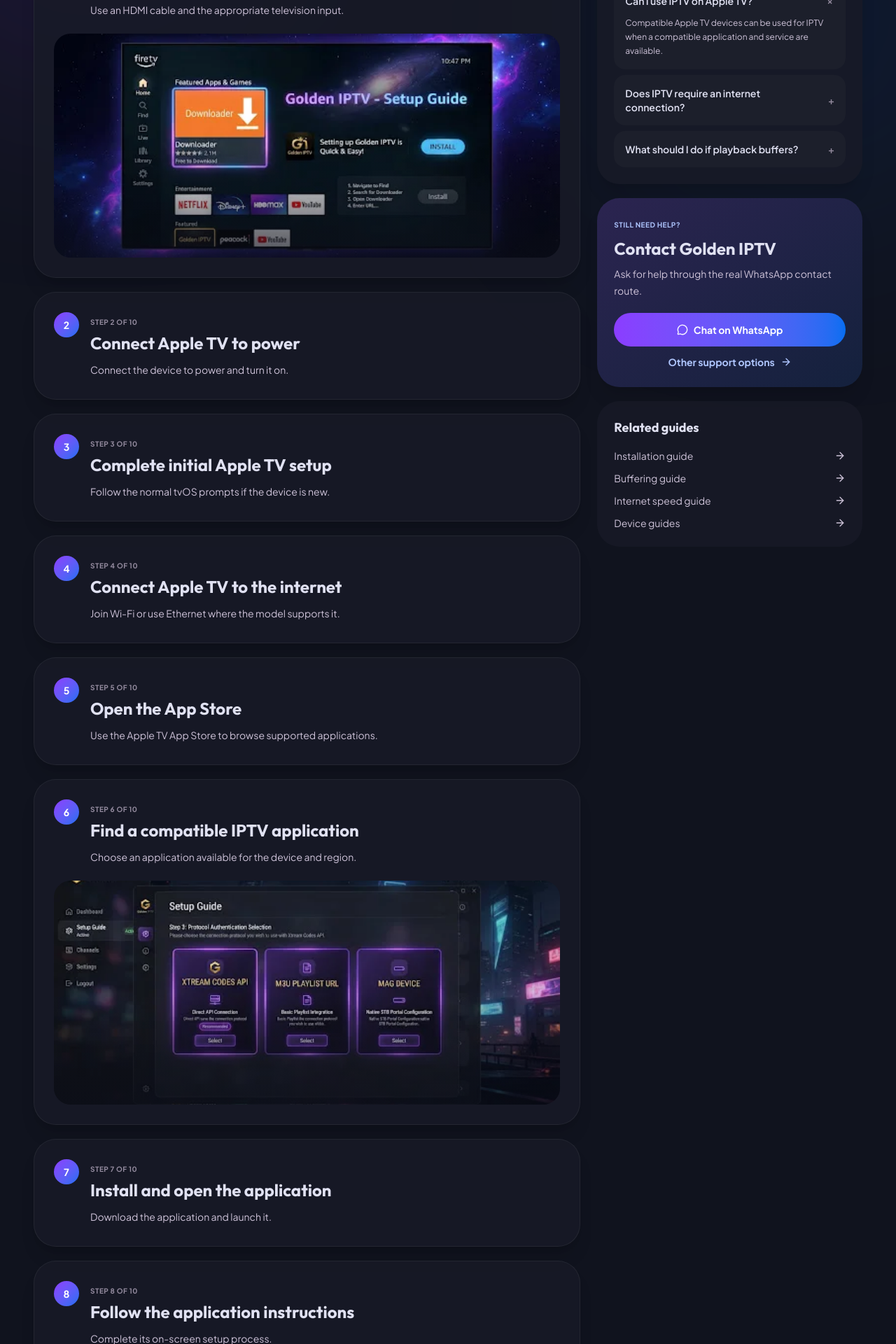
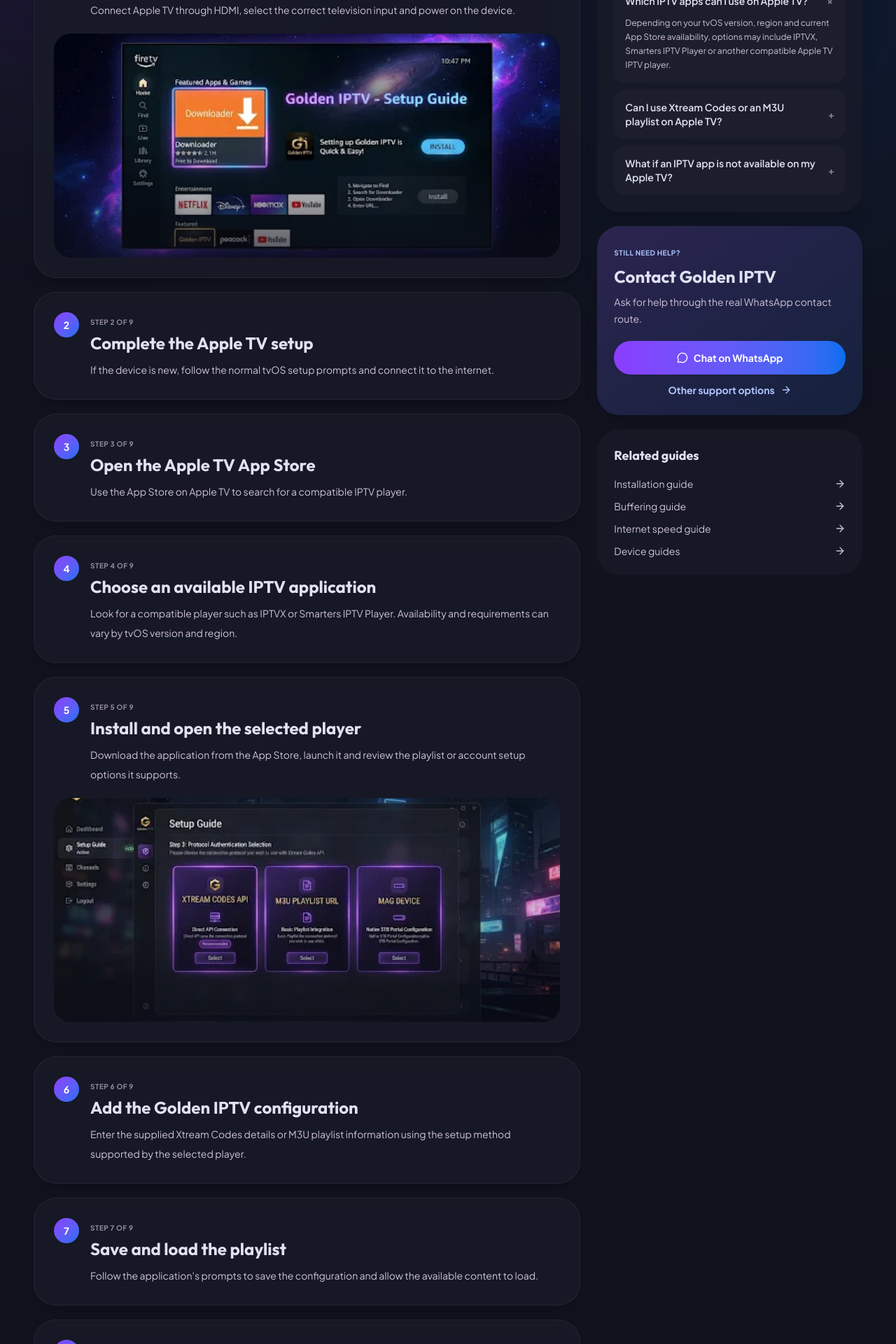
Before and after one commit to agentdesk3/goldentv, a Next.js app: page /devices/apple-tv in a window 1280 px wide. Shown: the part 500-2420 px from the top of the page at 70% size. Built offline with nearby package versions, Linux system fonts and the light colour scheme.

Commit message:
feat: expand device-specific IPTV setup guides

```diff
--- a/app/components/device-guide.tsx
+++ b/app/components/device-guide.tsx
@@ -23,24 +23,87 @@
     category: "Samsung Smart TV",
     title: "IPTV on Samsung Smart TV",
     summary:
-      "Set up Golden IPTV on a compatible Samsung Smart TV using an application available for the television model and operating system.",
+      "Set up Golden IPTV on a compatible Samsung Smart TV using an IPTV application available for your specific television model and region.",
     highlights: [
-      { title: "Compatible Samsung Smart TV", description: "Application availability depends on the model and operating system, such as Tizen." },
-      { title: "Active internet connection", description: "Connect the television through reliable Wi-Fi or Ethernet where available." },
-      { title: "Subscription or trial", description: "Use the setup information supplied with an active Golden IPTV subscription or trial." },
-      { title: "Compatible application", description: "Install an application supported by the specific Samsung television." },
+      {
+        title: "Choose an available Samsung app",
+        description:
+          "Depending on your TV and app-store availability, options may include IBO Player, SmartOne IPTV, Flix IPTV, IPTV Smarters or SamiPlayer.",
+      },
+      {
+        title: "Use the setup method supported by the app",
+        description:
+          "Golden IPTV can provide the appropriate Xtream Codes details, M3U URL or MAC/Device Key setup information depending on the application.",
+      },
+      {
+        title: "Keep your setup details ready",
+        description:
+          "Have the Golden IPTV trial or subscription information available before starting configuration.",
+      },
+      {
+        title: "Ask for setup help when needed",
+        description:
+          "Golden IPTV support can help you choose a suitable available application and guide you through its setup.",
+      },
     ],
     steps: [
-      { title: "Connect the television to the internet", detail: "Open the Samsung network settings and connect through Wi-Fi or Ethernet." },
-      { title: "Open the application store", detail: "Use the television's application or store interface." },
-      { title: "Install a compatible IPTV application", detail: "Choose an application that is available for the specific Samsung TV model." },
-      { title: "Open the application", detail: "Launch it from the television's application list." },
-      { title: "Enter the supplied setup information", detail: "Type the credentials or configuration details exactly as supplied." },
-      { title: "Complete the on-screen setup", detail: "Follow the application's instructions and save the configuration." },
-      { title: "Test playback", detail: "Play a channel or video to confirm the setup and connection are working." },
+      {
+        title: "Connect the Samsung TV to the internet",
+        detail:
+          "Open the television network settings and connect through reliable Wi-Fi or Ethernet where available.",
+      },
+      {
+        title: "Open the Samsung application store",
+        detail:
+          "Use the Apps section on the television and search for a compatible IPTV player.",
+      },
+      {
+        title: "Choose an available IPTV application",
+        detail:
+          "Look for IBO Player, SmartOne IPTV, Flix IPTV, IPTV Smarters or SamiPlayer. Availability can vary by Samsung model and region.",
+      },
+      {
+        title: "Use another compatible app if necessary",
+        detail:
+          "If your preferred player is not offered on your television, choose another compatible IPTV application available in the Samsung app store.",
+      },
+      {
+        title: "Open the selected application",
+        detail:
+          "Launch the installed player and identify which setup method it supports.",
+      },
+      {
+        title: "Add the Golden IPTV configuration",
+        detail:
+          "Enter the supplied Xtream Codes details, M3U URL, or use the application's MAC/Device Key portal method, depending on the selected player.",
+      },
+      {
+        title: "Save and load the playlist",
+        detail:
+          "Follow the application's prompts to save the configuration and allow the available content to load.",
+      },
+      {
+        title: "Test playback",
+        detail:
+          "Open a channel or on-demand item to confirm that the application, configuration and internet connection are working.",
+      },
     ],
     faqs: [
-      { question: "Can I use IPTV on Samsung Smart TV?", answer: "Many Samsung Smart TV models can support IPTV through a compatible application, depending on the model and operating system." },
+      {
+        question: "Which IPTV apps can I use on Samsung Smart TV?",
+        answer:
+          "Depending on the Samsung model, region and current app-store availability, options may include IBO Player, SmartOne IPTV, Flix IPTV, IPTV Smarters or SamiPlayer.",
+      },
+      {
+        question: "What if my preferred IPTV app is not available?",
+        answer:
+          "App availability can differ between Samsung televisions and regions. Golden IPTV support can help you choose another compatible application available on your TV.",
+      },
+      {
+        question: "Which setup details will I receive?",
+        answer:
+          "The setup method depends on the application. Golden IPTV can provide Xtream Codes details, an M3U URL, or the information needed for a MAC/Device Key portal setup where applicable.",
+      },
       sharedFaq.connection,
       sharedFaq.buffering,
       sharedFaq.app,
@@ -50,26 +113,92 @@
     category: "LG Smart TV",
     title: "IPTV on LG Smart TV",
     summary:
-      "Set up Golden IPTV on a compatible LG Smart TV using an application available for that webOS model.",
+      "Set up Golden IPTV on a compatible LG Smart TV using an IPTV application available for your specific webOS model and region.",
     highlights: [
-      { title: "Compatible LG Smart TV", description: "Many recent LG televisions running webOS can support compatible IPTV applications." },
-      { title: "Reliable connection", description: "Use stable Wi-Fi or wired Ethernet where available." },
-      { title: "Compatible application", description: "Choose an application offered for the specific television and region." },
-      { title: "Subscription or trial", description: "Keep the supplied Golden IPTV setup information available." },
+      {
+        title: "Choose an available LG app",
+        description:
+          "Depending on your television and app-store availability, options may include IBO Player, SmartOne IPTV, Flix IPTV, IPTV Smarters, SS IPTV or Smart IPTV.",
+      },
+      {
+        title: "Use the setup method supported by the app",
+        description:
+          "Golden IPTV can provide the appropriate Xtream Codes details, M3U URL or MAC/Device Key setup information depending on the application.",
+      },
+      {
+        title: "Use a reliable connection",
+        description:
+          "Connect the television through stable Wi-Fi or wired Ethernet where available.",
+      },
+      {
+        title: "Get help with app selection and setup",
+        description:
+          "Golden IPTV support can help you choose a suitable available application and guide you through its configuration.",
+      },
     ],
     steps: [
-      { title: "Connect the LG TV to the internet", detail: "Use Wi-Fi or a wired Ethernet connection to join the home network." },
-      { title: "Open the LG application store", detail: "Navigate to the LG Content Store or application section." },
-      { title: "Find a compatible IPTV application", detail: "Search for an application that works with the television and service." },
-      { title: "Install the application", detail: "Download the selected application to the LG Smart TV." },
-      { title: "Open the application", detail: "Launch it and follow the on-screen setup instructions." },
-      { title: "Enter the supplied setup information", detail: "Input the credentials or configuration details exactly as supplied." },
-      { title: "Save the configuration", detail: "Confirm the values and save them within the application." },
-      { title: "Test playback", detail: "Play a channel or video to confirm the setup works." },
-      { title: "Troubleshoot if necessary", detail: "Check the connection, application updates and supplied details if playback fails." },
+      {
+        title: "Connect the LG TV to the internet",
+        detail:
+          "Open the television network settings and connect through reliable Wi-Fi or wired Ethernet where available.",
+      },
+      {
+        title: "Open the LG application store",
+        detail:
+          "Navigate to the LG Content Store or Apps section available on your television.",
+      },
+      {
+        title: "Choose an available IPTV application",
+        detail:
+          "Search for IBO Player, SmartOne IPTV, Flix IPTV, IPTV Smarters, SS IPTV or Smart IPTV. Availability can vary by LG model, webOS version and region.",
+      },
+      {
+        title: "Use another compatible app if necessary",
+        detail:
+          "If your preferred player is not available on the television, choose another compatible IPTV application offered in its app store.",
+      },
+      {
+        title: "Install and open the selected application",
+        detail:
+          "Install the player, launch it and identify the setup method supported by that application.",
+      },
+      {
+        title: "Add the Golden IPTV configuration",
+        detail:
+          "Enter the supplied Xtream Codes details, M3U URL, or use the application's MAC/Device Key portal method where applicable.",
+      },
+      {
+        title: "Save and load the playlist",
+        detail:
+          "Follow the application's prompts to save the configuration and allow the available content to load.",
+      },
+      {
+        title: "Test playback",
+        detail:
+          "Open a channel or on-demand item to confirm that the application, configuration and internet connection are working.",
+      },
+      {
+        title: "Troubleshoot if necessary",
+        detail:
+          "If playback does not work, verify the internet connection and supplied setup details, restart the application, and contact Golden IPTV support if you need help.",
+      },
     ],
     faqs: [
-      { question: "Can I use IPTV on an LG Smart TV?", answer: "Many LG Smart TVs running webOS can support IPTV through a compatible application, depending on model, region and application availability." },
+      {
+        question: "Which IPTV apps can I use on LG Smart TV?",
+        answer:
+          "Depending on the LG model, webOS version, region and current app-store availability, options may include IBO Player, SmartOne IPTV, Flix IPTV, IPTV Smarters, SS IPTV or Smart IPTV.",
+      },
+      {
+        question: "What if my preferred IPTV app is not available on my LG TV?",
+        answer:
+          "Application availability can vary between LG televisions and regions. Golden IPTV support can help you choose another compatible application available on your TV.",
+      },
+      {
+        question: "Which setup method should I use on LG Smart TV?",
+        answer:
+          "It depends on the selected application. Golden IPTV can provide Xtream Codes details, an M3U URL, or information for a MAC/Device Key portal setup where the application supports it.",
+      },
       sharedFaq.connection,
       sharedFaq.buffering,
       sharedFaq.app,
@@ -79,27 +208,97 @@
     category: "Android TV",
     title: "IPTV on Android TV",
     summary:
-      "Set up Golden IPTV on a compatible television, box or stick running Android TV.",
+      "Set up Golden IPTV on a compatible television, box or stick running Android TV using an IPTV player available for your device.",
     highlights: [
-      { title: "Compatible Android TV device", description: "Use a television with Android TV built in, or a supported Android TV box or stick." },
-      { title: "Reliable connection", description: "Connect through stable Wi-Fi or Ethernet where the device supports it." },
-      { title: "Compatible application", description: "Choose an application available for the device through its supported store." },
-      { title: "Available storage", description: "Keep sufficient free space for applications and system updates." },
+      {
+        title: "Choose an Android TV IPTV app",
+        description:
+          "Depending on your device and store availability, options may include IPTV Smarters, TiviMate, XCIPTV, IBO Player, SmartOne IPTV or Flix IPTV.",
+      },
+      {
+        title: "Use the setup method supported by the app",
+        description:
+          "Golden IPTV can provide Xtream Codes details, an M3U URL or other supported configuration information depending on the selected player.",
+      },
+      {
+        title: "Works across different Android TV devices",
+        description:
+          "The setup can apply to compatible televisions with Android TV built in as well as supported Android TV boxes and sticks.",
+      },
+      {
+        title: "Get help with setup",
+        description:
+          "Golden IPTV support can help you choose a suitable player and guide you through its configuration.",
+      },
     ],
     steps: [
-      { title: "Connect the Android TV device", detail: "Use the television's built-in Android TV system or connect a box through HDMI." },
-      { title: "Connect the device to power", detail: "Power on the television or external Android TV device." },
-      { title: "Connect to the internet", detail: "Use Android TV settings to join Wi-Fi or Ethernet." },
-      { title: "Complete initial setup", detail: "Finish the normal Android TV setup and sign-in prompts if the device is new." },
-      { title: "Open the application store", detail: "Navigate to Google Play or the supported store on the device." },
-      { title: "Find a compatible IPTV application", detail: "Choose an application that works with the device and service." },
-      { title: "Install and open the application", detail: "Download it and launch it after installation." },
-      { title: "Follow the application instructions", detail: "Complete the on-screen configuration process." },
-      { title: "Enter the supplied setup information", detail: "Input credentials or configuration values exactly as supplied." },
-      { title: "Save and test playback", detail: "Confirm the configuration and play a channel or video." },
+      {
+        title: "Prepare the Android TV device",
+        detail:
+          "Use the television's built-in Android TV system or connect your compatible Android TV box or stick to the television.",
+      },
+      {
+        title: "Connect to the internet",
+        detail:
+          "Open the Android TV network settings and connect through reliable Wi-Fi or Ethernet where supported.",
+      },
+      {
+        title: "Complete the device setup",
+        detail:
+          "If the device is new, finish the normal Android TV setup and Google account prompts required to access its applications.",
+      },
+      {
+        title: "Open Google Play",
+        detail:
+          "Open Google Play or the supported application store available on the Android TV device.",
+      },
+      {
+        title: "Choose an IPTV application",
+        detail:
+          "Search for a suitable player such as IPTV Smarters, TiviMate, XCIPTV, IBO Player, SmartOne IPTV or Flix IPTV. Availability can vary by device and region.",
+      },
+      {
+        title: "Install and open the selected player",
+        detail:
+          "Install the available application from the supported store, then launch it and review the setup options it provides.",
+      },
+      {
+        title: "Add the Golden IPTV configuration",
+        detail:
+          "Enter the supplied Xtream Codes details, M3U URL or other configuration information supported by the selected application.",
+      },
+      {
+        title: "Save and load the playlist",
+        detail:
+          "Follow the player's prompts to save the configuration and allow the available content to load.",
+      },
+      {
+        title: "Test playback",
+        detail:
+          "Open a channel or on-demand item to confirm that the application, configuration and internet connection are working.",
+      },
+      {
+        title: "Troubleshoot if necessary",
+        detail:
+          "If playback does not work, verify the network and supplied setup details, restart the application, and contact Golden IPTV support if you need assistance.",
+      },
     ],
     faqs: [
-      { question: "Can I use IPTV on Android TV?", answer: "Many Android TV televisions, boxes and sticks can support IPTV through a compatible application." },
+      {
+        question: "Which IPTV apps can I use on Android TV?",
+        answer:
+          "Depending on the device, region and current store availability, options may include IPTV Smarters, TiviMate, XCIPTV, IBO Player, SmartOne IPTV or Flix IPTV.",
+      },
+      {
+        question: "Does this work with Android TV boxes and sticks?",
+        answer:
+          "The setup can also be used with compatible Android TV boxes and sticks when they support a suitable IPTV application and internet connection.",
+      },
+      {
+        question: "Which setup details will I receive?",
+        answer:
+          "The setup method depends on the selected player. Golden IPTV can provide Xtream Codes details, an M3U URL or other configuration information supported by the application.",
+      },
       sharedFaq.connection,
       sharedFaq.buffering,
       sharedFaq.app,
@@ -109,27 +308,92 @@
     category: "Apple TV",
     title: "IPTV on Apple TV",
     summary:
-      "Set up Golden IPTV on a compatible Apple TV using an application available through the Apple TV App Store.",
+      "Set up Golden IPTV on a compatible Apple TV using an IPTV player available through the Apple TV App Store.",
     highlights: [
-      { title: "Compatible Apple TV", description: "Use an Apple TV model that supports the required application." },
-      { title: "HDMI connection", description: "Connect Apple TV to the television with an appropriate HDMI connection." },
-      { title: "Reliable connection", description: "Use stable Wi-Fi or Ethernet where supported and practical." },
-      { title: "Subscription or trial", description: "Keep the supplied Golden IPTV setup information private and available." },
+      {
+        title: "Choose an Apple TV IPTV app",
+        description:
+          "Depending on your tvOS version, region and App Store availability, options may include IPTVX, Smarters IPTV Player or another compatible Apple TV IPTV player.",
+      },
+      {
+        title: "Use Xtream Codes or M3U",
+        description:
+          "Compatible Apple TV players may support Xtream Codes, M3U playlists or both. Golden IPTV can provide the appropriate setup information for the selected application.",
+      },
+      {
+        title: "Use a reliable connection",
+        description:
+          "Connect Apple TV through stable Wi-Fi or Ethernet where supported by the model.",
+      },
+      {
+        title: "Get help with setup",
+        description:
+          "Golden IPTV support can help you choose a suitable available player and guide you through its configuration.",
+      },
     ],
     steps: [
-      { title: "Connect Apple TV to the television", detail: "Use an HDMI cable and the appropriate television input." },
-      { title: "Connect Apple TV to power", detail: "Connect the device to power and turn it on." },
-      { title: "Complete initial Apple TV setup", detail: "Follow the normal tvOS prompts if the device is new." },
-      { title: "Connect Apple TV to the internet", detail: "Join Wi-Fi or use Ethernet where the model supports it." },
-      { title: "Open the App Store", detail: "Use the Apple TV App Store to browse supported applications." },
-      { title: "Find a compatible IPTV application", detail: "Choose an application available for the device and region." },
-      { title: "Install and open the application", detail: "Download the application and launch it." },
-      { title: "Follow the application instructions", detail: "Complete its on-screen setup process." },
-      { title: "Enter the supplied setup information", detail: "Input credentials or configuration details exactly as supplied." },
-      { title: "Save and test playback", detail: "Confirm the configuration and play a channel or video." },
+      {
+        title: "Connect Apple TV to the television",
+        detail:
+          "Connect Apple TV through HDMI, select the correct television input and power on the device.",
+      },
+      {
+        title: "Complete the Apple TV setup",
+        detail:
+          "If the device is new, follow the normal tvOS setup prompts and connect it to the internet.",
+      },
+      {
+        title: "Open the Apple TV App Store",
+        detail:
+          "Use the App Store on Apple TV to search for a compatible IPTV player.",
+      },
+      {
+        title: "Choose an available IPTV application",
+        detail:
+          "Look for a compatible player such as IPTVX or Smarters IPTV Player. Availability and requirements can vary by tvOS version and region.",
+      },
+      {
+        title: "Install and open the selected player",
+        detail:
+          "Download the application from the App Store, launch it and review the playlist or account setup options it supports.",
+      },
+      {
+        title: "Add the Golden IPTV configuration",
+        detail:
+          "Enter the supplied Xtream Codes details or M3U playlist information using the setup method supported by the selected player.",
+      },
+      {
+        title: "Save and load the playlist",
+        detail:
+          "Follow the application's prompts to save the configuration and allow the available content to load.",
+      },
+      {
+        title: "Test playback",
+        detail:
+          "Open a channel or on-demand item to confirm that the application, configuration and internet connection are working.",
+      },
+      {
+        title: "Troubleshoot if necessary",
+        detail:
+          "If playback does not work, verify the network and supplied setup details, restart the application, and contact Golden IPTV support if you need assistance.",
+      },
     ],
     faqs: [
-      { question: "Can I use IPTV on Apple TV?", answer: "Compatible Apple TV devices can be used for IPTV when a compatible application and service are available." },
+      {
+        question: "Which IPTV apps can I use on Apple TV?",
+        answer:
+          "Depending on your tvOS version, region and current App Store availability, options may include IPTVX, Smarters IPTV Player or another compatible Apple TV IPTV player.",
+      },
+      {
+        question: "Can I use Xtream Codes or an M3U playlist on Apple TV?",
+        answer:
+          "Yes, compatible Apple TV IPTV players are available with Xtream Codes and M3U support. The exact setup method depends on the application you choose.",
+      },
+      {
+        question: "What if an IPTV app is not available on my Apple TV?",
+        answer:
+          "App availability and tvOS requirements can vary. Golden IPTV support can help you choose another compatible player available for your Apple TV.",
+      },
       sharedFaq.connection,
       sharedFaq.buffering,
       sharedFaq.app,
```
